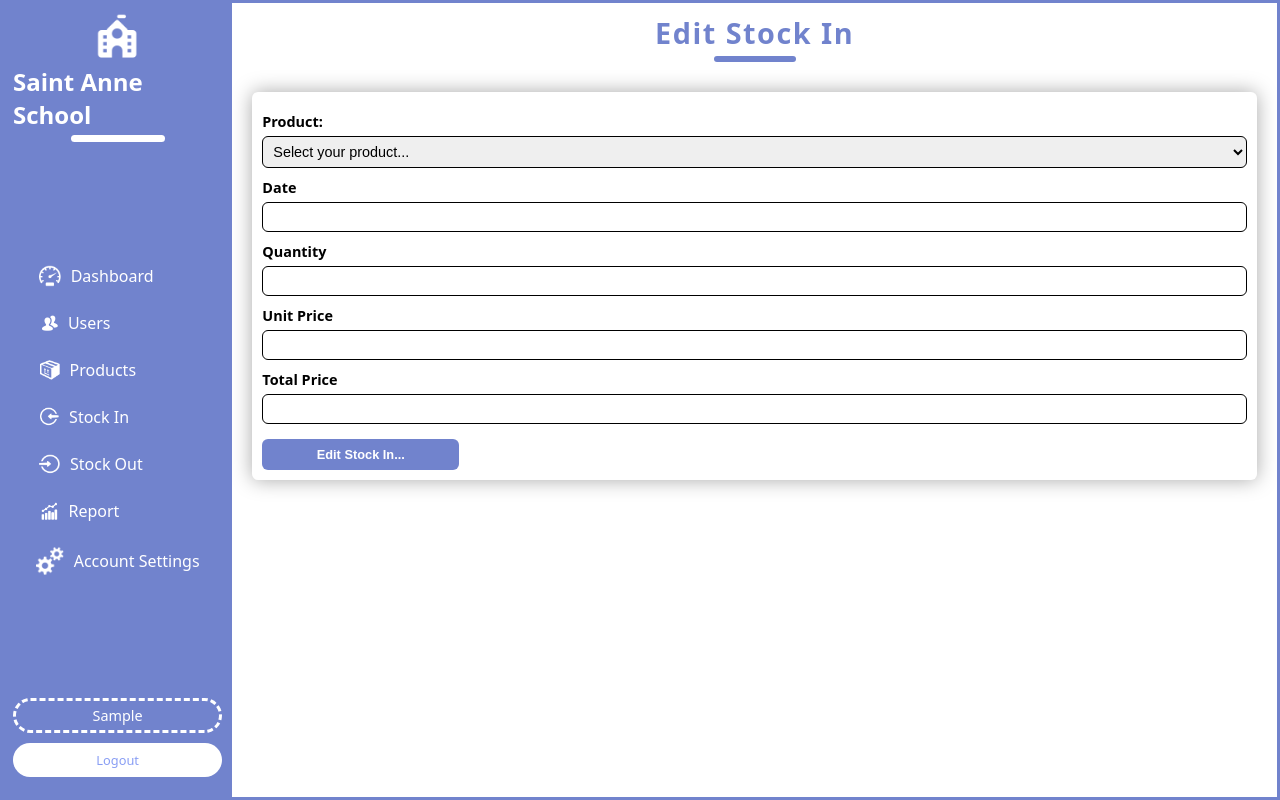
After one commit to Nsoro-Allan/Saint_Anne_School_System, a PHP site: page /edit_stock_in.php?stock_in_id=1 in a window 1280 px wide. The commit adds this page. Run offline with PHP 8.4, Linux system fonts and the light colour scheme; the visitor is signed in with stand-in values (Sample User, id 1); data that the repository does not hold is empty.

Commit message:
changes made...

```diff
--- /dev/null
+++ b/edit_stock_in.php
@@ -0,0 +1,89 @@
+<?php
+include("connection.php");
+include("sessions.php");
+
+$stock_in_id=$_GET['stock_in_id'];
+
+// Select Data
+$select=$con->query("SELECT * FROM `stock_in` WHERE `stock_in_id`='$stock_in_id'");
+$row=mysqli_fetch_assoc($select);
+
+// Update Data
+if(isset($_POST['edit_stock_in'])){
+    $product_id=mysqli_escape_string($con,$_POST['product_id']);
+    $date=mysqli_escape_string($con,$_POST['date']);
+    $quantity=mysqli_escape_string($con,$_POST['quantity']);
+    $unit_price=mysqli_escape_string($con,$_POST['unit_price']);
+    $total_price=mysqli_escape_string($con,$_POST['total_price']);
+
+    $update=$con->query("UPDATE `stock_in` SET `product_id`='$product_id', `date`='$date', `quantity`='$quantity', `unit_price`='$unit_price', `total_price`='$total_price' WHERE `stock_in_id`='$stock_in_id'");
+
+    if($update){
+        header("Location: stock_in.php");
+    }
+
+    else{
+        echo
+        "
+            <script>
+                alert('Failed to update stock in...');
+            </script>
+        ";
+    }
+}
+
+?>
+
+<!DOCTYPE html>
+<html lang="en">
+<head>
+    <meta charset="UTF-8">
+    <meta name="viewport" content="width=device-width, initial-scale=1.0">
+    <title>Saint Anne - Edit Stock In</title>
+    <link rel="stylesheet" href="style.css">
+    <link rel="shortcut icon" href="./imgs/icon.ico" type="image/x-icon">
+</head>
+<body>
+    <div class="dashboard-container">
+        <?php
+            include("sidebar.php");
+        ?>
+
+        <div class="dashboard-right">
+
+            <div class="dashboard-right-title">
+                <h1>Edit Stock In</h1>
+                <div class="line"></div>
+            </div>
+
+            <div class="right-content">
+            <form action="" method="post">
+                    <label>Product:</label>
+                    <select name="product_id">
+                        <option  value="<?php echo $row['product_id'];?>">Select your product...</option>
+                        <?php
+                        $select=$con->query("SELECT * FROM `products`");
+                        while($get=mysqli_fetch_assoc($select)){
+                        ?>
+                        <option value="<?php echo $get['product_id'];?>"><?php echo $get['product_name'];?></option>
+                        <?php
+                        }
+                        ?>
+                    </select>
+                    <label>Date</label>
+                    <input type="text" name="date" value="<?php echo $row['date'];?>" required>
+                    <label>Quantity</label>
+                    <input type="text" name="quantity" value="<?php echo $row['quantity'];?>" required>
+                    <label>Unit Price</label>
+                    <input type="text" name="unit_price" value="<?php echo $row['unit_price'];?>" required>
+                    <label>Total Price</label>
+                    <input type="text" name="total_price" value="<?php echo $row['total_price'];?>" required>
+                    <button type="submit" name="edit_stock_in">Edit Stock In...</button>
+                </form>
+            </div>
+
+        </div>
+
+    </div>
+</body>
+</html>
--- a/stock_out.php
+++ b/stock_out.php
@@ -52,7 +52,6 @@ include("sessions.php");
                         <td><?php echo $row['date'];?></td>
                         <td><?php echo $row['quantity'];?></td>
                         <td>
-                            <a href="edit_stock_out.php?stock_out_id=<?php echo $row['stock_out_id'];?>">Edit</a>
                             <a href="delete_stock_out.php?stock_out_id=<?php echo $row['stock_out_id'];?>"">Delete</a>
                         </td>
                     </tr>
```
